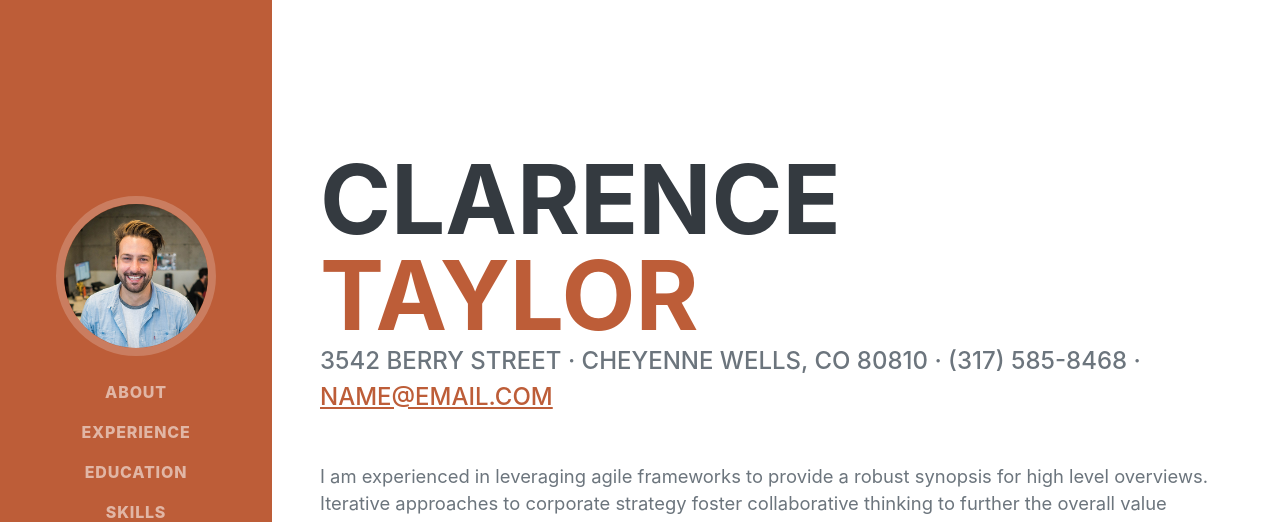
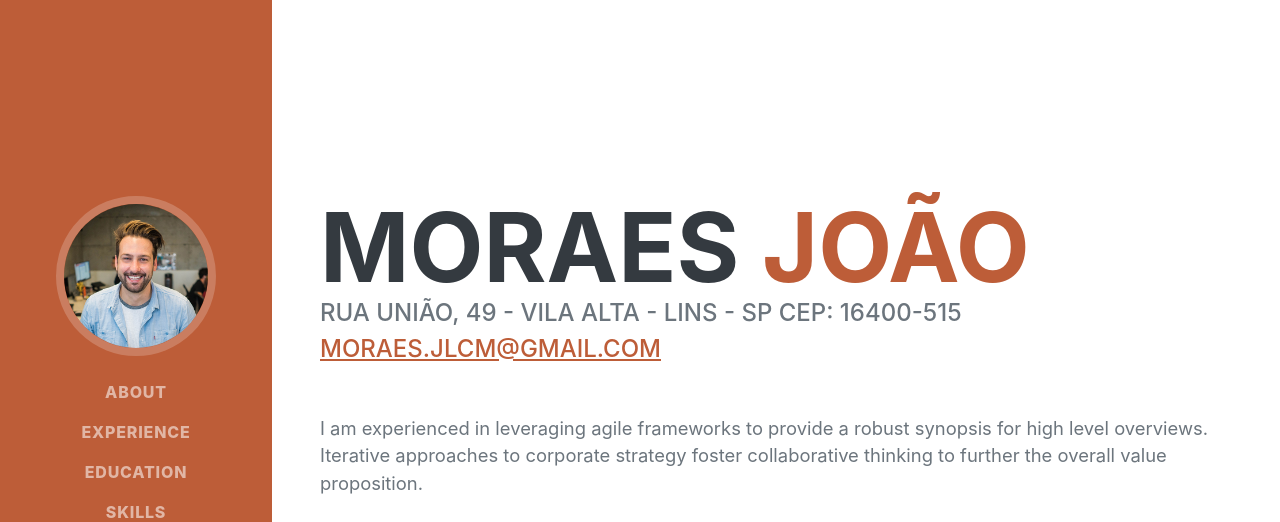
Before and after one commit to moraes65/resume-pages, a plain HTML site: page index.html in a window 1280 px wide. Shown: the top 522 px of the page. Drawn offline with nearby package versions, Linux system fonts and the light colour scheme; a web font is replaced by a local one.

Commit message:
index.html

```diff
--- a/index.html
+++ b/index.html
@@ -19,7 +19,7 @@
         <!-- Navigation-->
         <nav class="navbar navbar-expand-lg navbar-dark bg-primary fixed-top" id="sideNav">
             <a class="navbar-brand js-scroll-trigger" href="#page-top">
-                <span class="d-block d-lg-none">Clarence Taylor</span>
+                <span class="d-block d-lg-none">Prof. Dr. Moraes</span>
                 <span class="d-none d-lg-block"><img class="img-fluid img-profile rounded-circle mx-auto mb-2" src="assets/img/profile.jpg" alt="..." /></span>
             </a>
             <button class="navbar-toggler" type="button" data-bs-toggle="collapse" data-bs-target="#navbarResponsive" aria-controls="navbarResponsive" aria-expanded="false" aria-label="Toggle navigation"><span class="navbar-toggler-icon"></span></button>
@@ -40,12 +40,12 @@
             <section class="resume-section" id="about">
                 <div class="resume-section-content">
                     <h1 class="mb-0">
-                        Clarence
-                        <span class="text-primary">Taylor</span>
+                        Moraes
+                        <span class="text-primary">João</span>
                     </h1>
                     <div class="subheading mb-5">
-                        3542 Berry Street · Cheyenne Wells, CO 80810 · (317) 585-8468 ·
-                        <a href="mailto:name@email.com">name@email.com</a>
+                        Rua União, 49 - Vila Alta - Lins - SP CEP: 16400-515
+                        <a href="mailto:moraes.jlcm@gmail.com">moraes.jlcm@gmail.com</a>
                     </div>
                     <p class="lead mb-5">I am experienced in leveraging agile frameworks to provide a robust synopsis for high level overviews. Iterative approaches to corporate strategy foster collaborative thinking to further the overall value proposition.</p>
                     <div class="social-icons">
```
